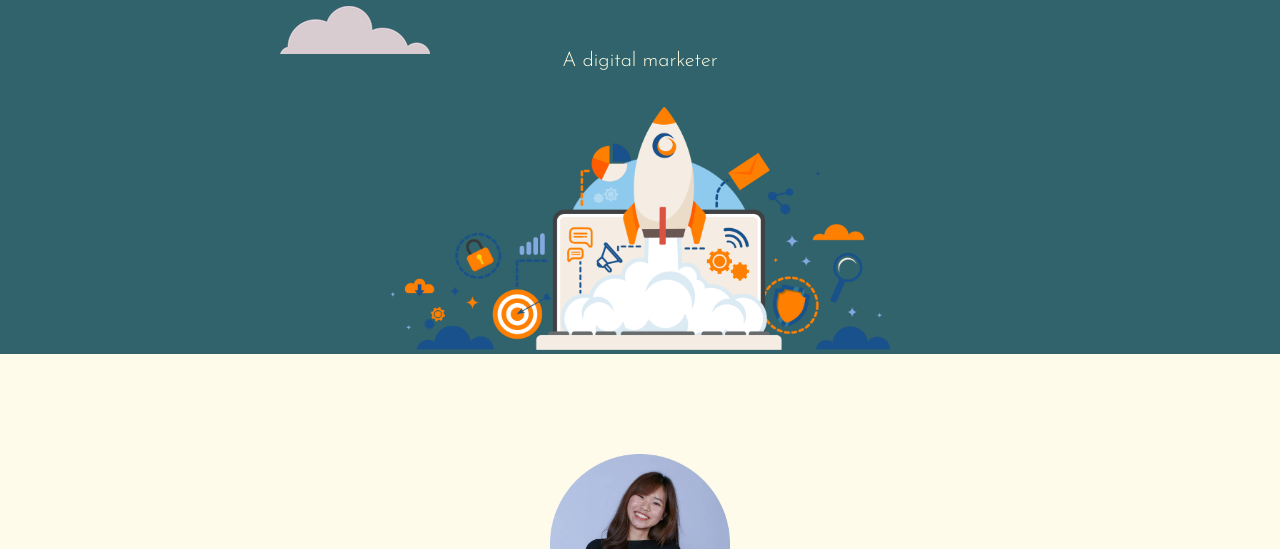
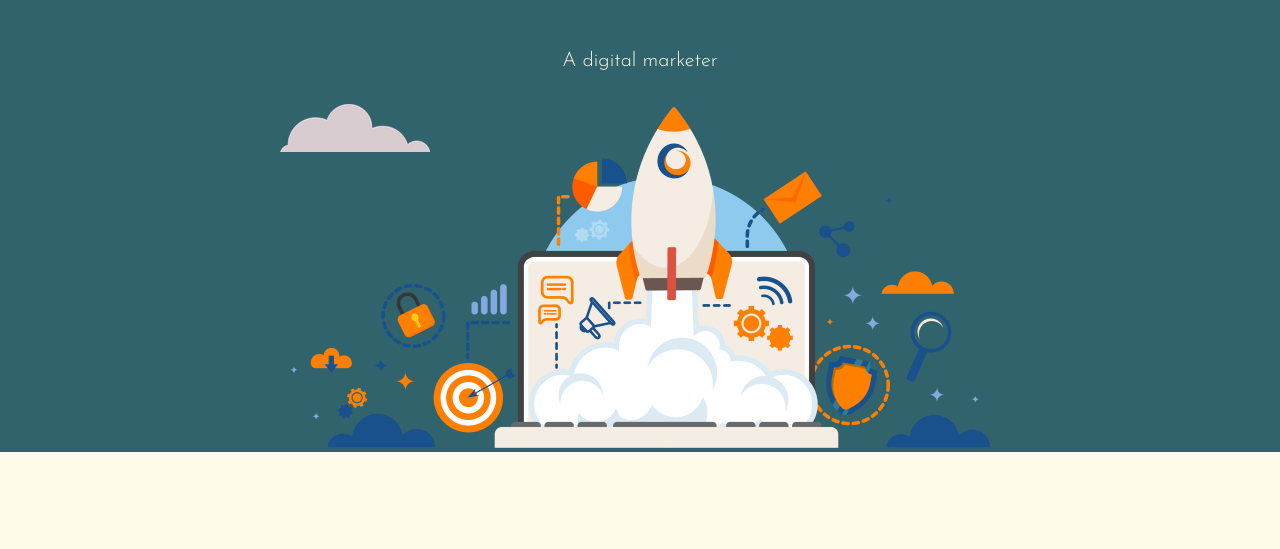
Before and after one commit to chutimonchch/css-portfolio, a plain HTML site: page index.html in a window 1280 px wide. Shown: the part 203-752 px from the top of the page. Drawn offline with Linux system fonts and the light colour scheme.

Commit message:
Add files via upload

```diff
--- a/css/styles.css
+++ b/css/styles.css
@@ -60,10 +60,6 @@ p {
     margin: 100px;
 }
 
-.digital-tools {
-        width: 500px;
-}
-
 .customer-service {
     width: 200px;
     height: 200px;
```
